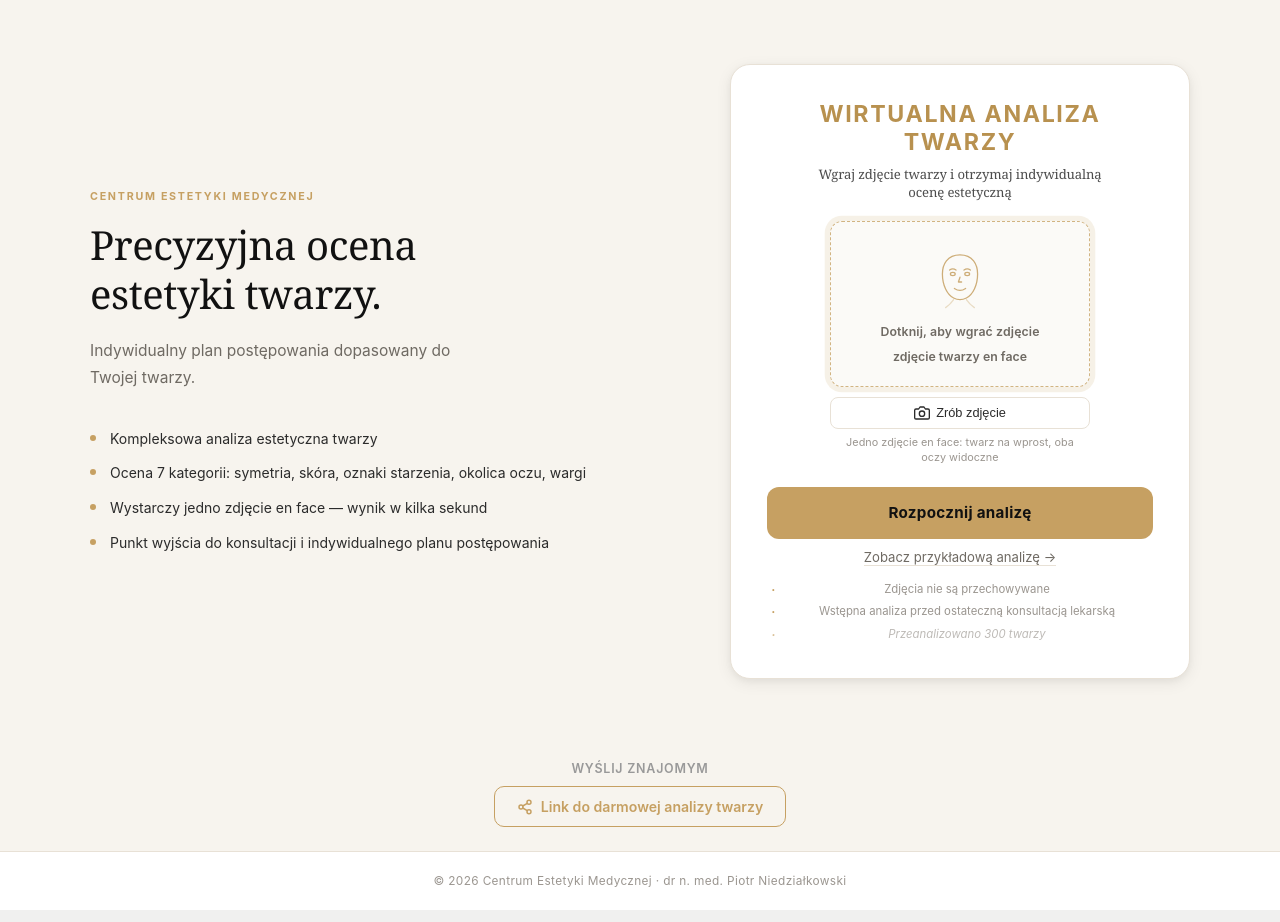
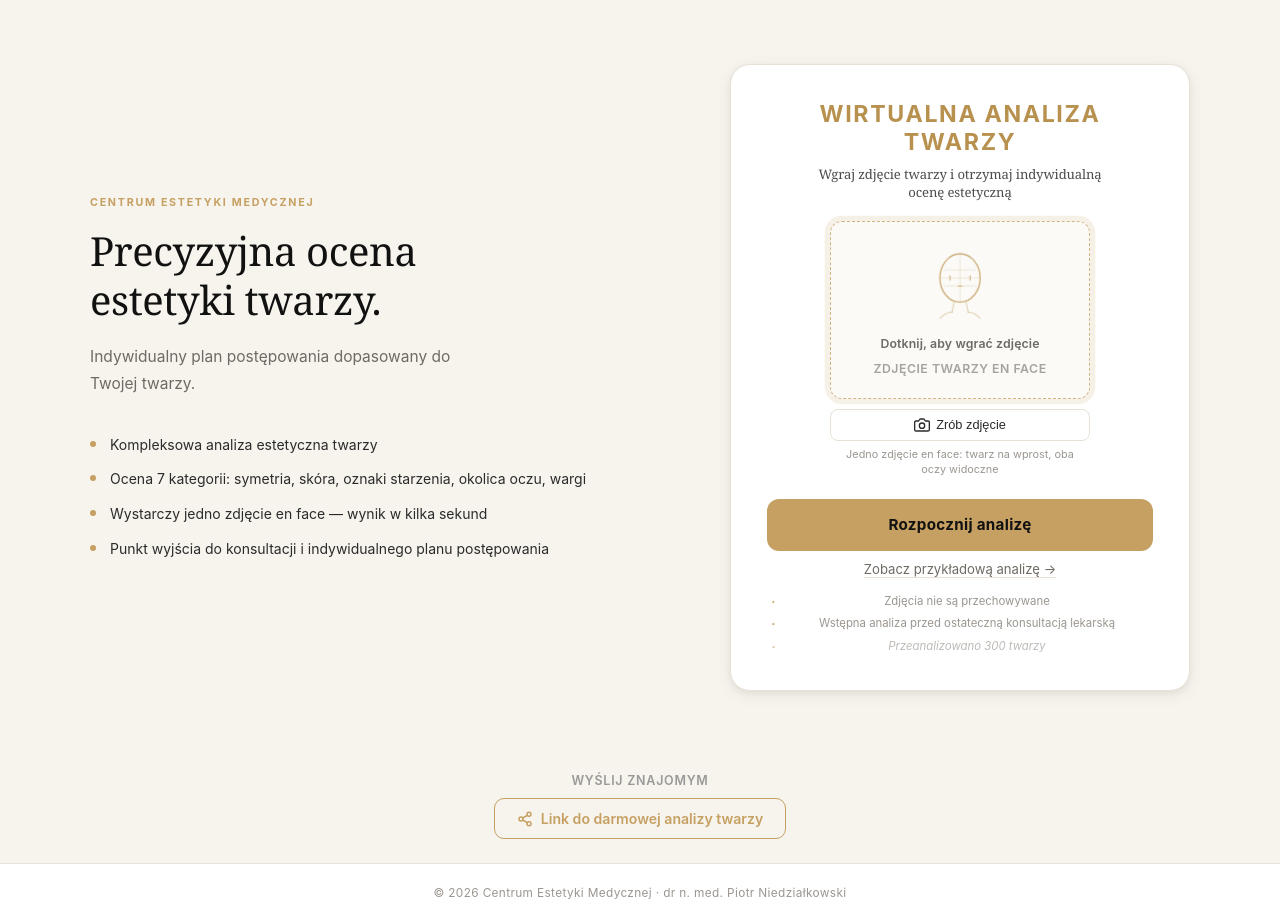
Before and after one commit to PiotrMD/face-analysis, a Flask app: page / in a window 1280 px wide. Shown: the part 87-1009 px from the top of the page. Run offline with Flask 3, Linux system fonts and the light colour scheme; data that the repository does not hold is empty; some libraries are stand-ins or nearby versions.

Commit message:
Refine upload icon: medical face schema, breathing animation, lighter sub text
Co-Authored-By: Claude Sonnet 4.6 <noreply@anthropic.com>

```diff
--- a/static/style.css
+++ b/static/style.css
@@ -404,13 +404,22 @@ body {
 .upload-area p      { font-size: .77rem; font-weight: 600; color: var(--ink-3); }
 .upload-area.filled p { color: var(--gold-dark); }
 
+@keyframes face-breathe {
+    0%, 100% { transform: scale(1);   opacity: .8; }
+    50%       { transform: scale(1.06); opacity: 1; }
+}
+
 /* face icon in upload area */
 .upload-area__face-icon {
-    width: 64px;
-    height: 64px;
+    width: 76px;
+    height: 76px;
     color: #C6A062;
     opacity: .85;
     flex-shrink: 0;
+    animation: face-breathe 3.5s ease-in-out infinite;
+}
+.upload-area.filled .upload-area__face-icon {
+    animation: none;
 }
 .upload-area__cta {
     font-size: .88rem;
@@ -420,10 +429,13 @@ body {
     margin: 0;
 }
 .upload-area__sub {
-    font-size: .72rem;
+    font-size: .68rem;
     font-weight: 400;
     color: var(--ink-4);
     margin: 0;
+    letter-spacing: .04em;
+    text-transform: uppercase;
+    opacity: .6;
 }
 .file-name          { font-size: .67rem; color: var(--ink-4); word-break: break-all; line-height: 1.3; }
 .upload-area.filled .file-name { color: var(--gold-dark); }
--- a/templates/home.html
+++ b/templates/home.html
@@ -72,22 +72,26 @@
                             <div class="upload-area" id="area-en_face" onclick="document.getElementById('en_face').click()">
                                 <img class="upload-area__preview" id="preview-en_face" src="" alt="" style="display:none;">
                                 <!-- face outline icon — hidden when filled -->
-                                <svg id="icon-en_face" class="upload-area__face-icon" viewBox="0 0 64 80" fill="none" stroke="currentColor" stroke-width="1.6" stroke-linecap="round" stroke-linejoin="round">
-                                    <!-- head outline -->
-                                    <path d="M32 6 C16 6 10 18 10 30 C10 44 16 56 24 60 C26 61 29 62 32 62 C35 62 38 61 40 60 C48 56 54 44 54 30 C54 18 48 6 32 6 Z"/>
-                                    <!-- eyes -->
-                                    <ellipse cx="23" cy="30" rx="3" ry="2"/>
-                                    <ellipse cx="41" cy="30" rx="3" ry="2"/>
-                                    <!-- nose bridge -->
-                                    <path d="M32 34 L30 40 L34 40"/>
-                                    <!-- mouth -->
-                                    <path d="M25 48 Q32 53 39 48"/>
-                                    <!-- eyebrows -->
-                                    <path d="M19 25 Q23 22 27 25"/>
-                                    <path d="M37 25 Q41 22 45 25"/>
-                                    <!-- neck / shoulders hint -->
-                                    <path d="M24 62 Q20 68 14 72" stroke-opacity=".4"/>
-                                    <path d="M40 62 Q44 68 50 72" stroke-opacity=".4"/>
+                                <svg id="icon-en_face" class="upload-area__face-icon" viewBox="0 0 60 76" fill="none" stroke="currentColor" stroke-linecap="round" stroke-linejoin="round">
+                                    <!-- head / face oval -->
+                                    <ellipse cx="30" cy="28" rx="20" ry="24" stroke-width="1.4"/>
+                                    <!-- horizontal thirds — hairline, brow, nose, chin -->
+                                    <line x1="14" y1="20" x2="46" y2="20" stroke-width=".7" stroke-opacity=".35"/>
+                                    <line x1="11" y1="28" x2="49" y2="28" stroke-width=".7" stroke-opacity=".35"/>
+                                    <line x1="14" y1="36" x2="46" y2="36" stroke-width=".7" stroke-opacity=".35"/>
+                                    <!-- vertical midline -->
+                                    <line x1="30" y1="4" x2="30" y2="52" stroke-width=".7" stroke-opacity=".35"/>
+                                    <!-- left/right eye marks -->
+                                    <line x1="20" y1="26" x2="20" y2="30" stroke-width="1.1"/>
+                                    <line x1="40" y1="26" x2="40" y2="30" stroke-width="1.1"/>
+                                    <!-- nose tip -->
+                                    <line x1="28" y1="36" x2="32" y2="36" stroke-width="1.1"/>
+                                    <!-- neck -->
+                                    <path d="M24 52 L22 62" stroke-width="1.2" stroke-opacity=".5"/>
+                                    <path d="M36 52 L38 62" stroke-width="1.2" stroke-opacity=".5"/>
+                                    <!-- shoulders -->
+                                    <path d="M10 68 Q16 62 22 62" stroke-width="1.2" stroke-opacity=".5"/>
+                                    <path d="M50 68 Q44 62 38 62" stroke-width="1.2" stroke-opacity=".5"/>
                                 </svg>
                                 <p class="upload-area__cta" id="label-en_face">
                                     {% if lang == 'en' %}Tap to upload your photo{% else %}Dotknij, aby wgrać zdjęcie{% endif %}
```
